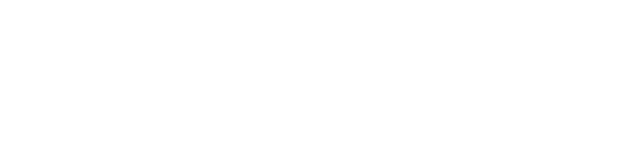
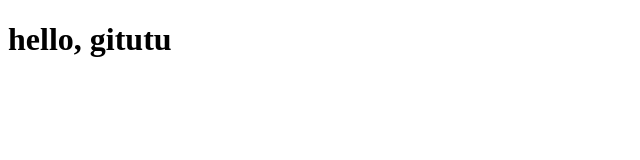
Before and after one commit to DenWebSite/test, a plain HTML site: page index.html in a window 1280 px wide. Shown: the whole page, without its empty margins (0-640 px from the left). Drawn offline with Linux system fonts and the light colour scheme.

Commit message:
new commit

```diff
--- a/index.html
+++ b/index.html
@@ -8,7 +8,7 @@
 </head>
 
 <body>
-
+    <h1>hello, gitutu</h1>
 </body>
 
 </html>
```
